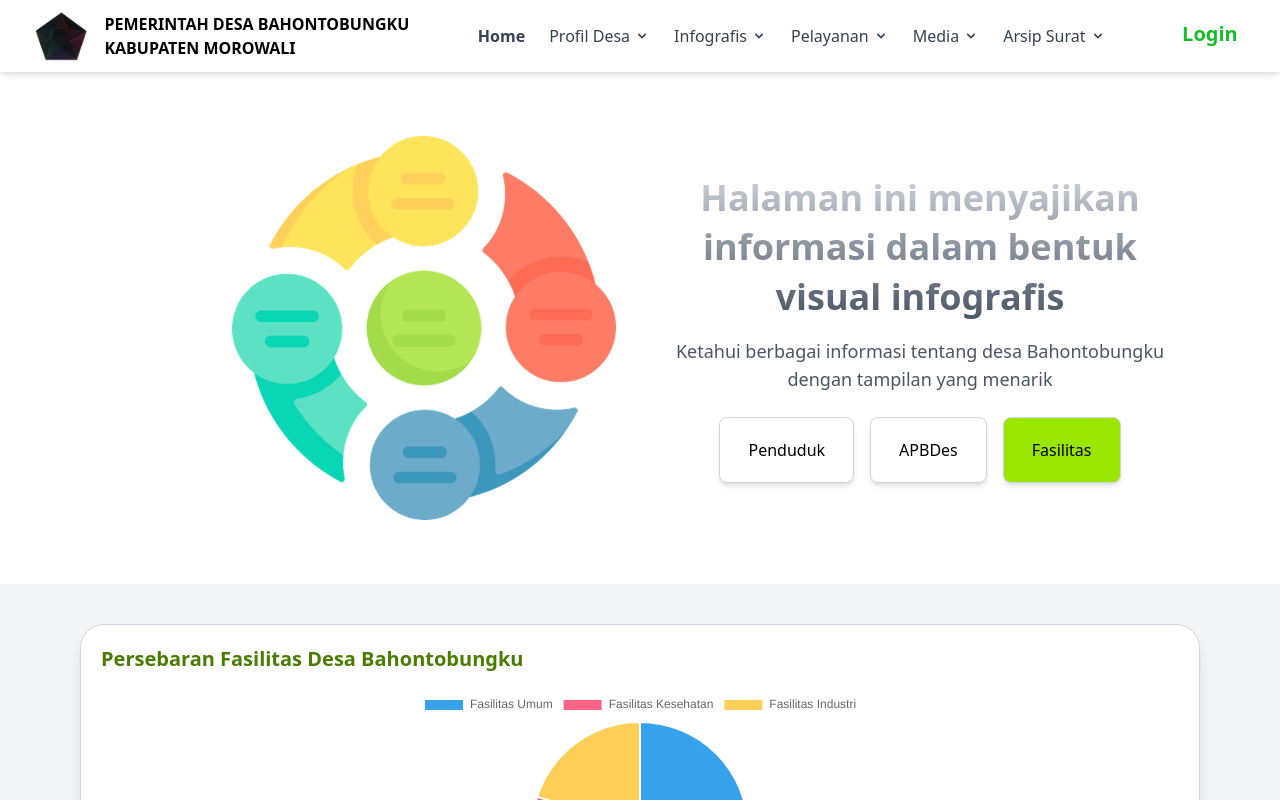
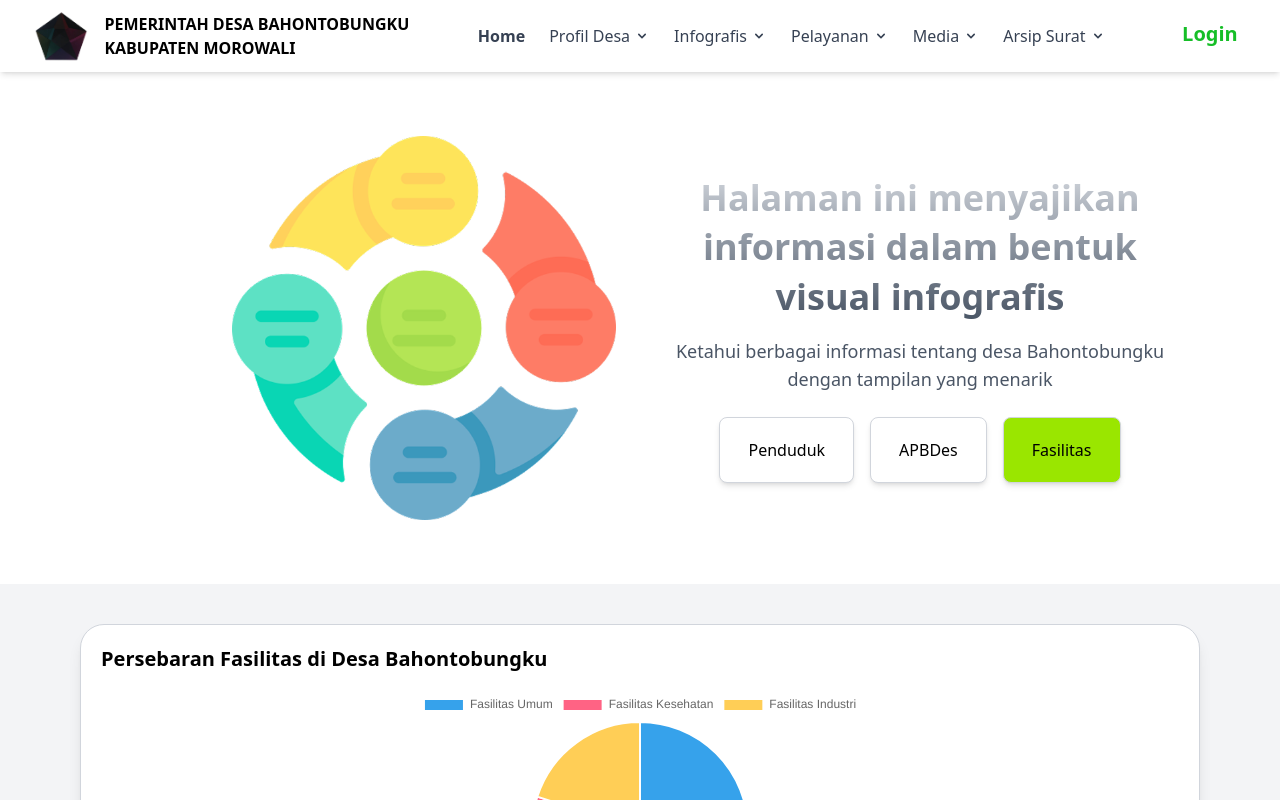
Before and after one commit to samss331/project-desa, a React (Vite) app in the folder frontend/: page /Infografis in a window 1280 px wide. Both pictures are taken after a click on the button "Fasilitas". Shown: the top 800 px of the page. Built offline with nearby package versions, Linux system fonts and the light colour scheme.

Commit message:
saving before pull

```diff
--- a/frontend/src/components/Infografis/Fasilitas.jsx
+++ b/frontend/src/components/Infografis/Fasilitas.jsx
@@ -43,8 +43,8 @@ export default function Fasilitas() {
     <section className="space-y-8">
       {/* PIE CHART */}
       <div className="bg-white shadow-lg rounded-3xl p-5 border border-gray-300">
-        <h3 className="font-bold text-xl text-lime-700 mb-4">
-          Persebaran Fasilitas Desa Bahontobungku
+        <h3 className="font-bold text-xl text black mb-4">
+          Persebaran Fasilitas di Desa Bahontobungku
         </h3>
         <div className="w-full max-w-3xl mx-auto">
           <Pie
```
